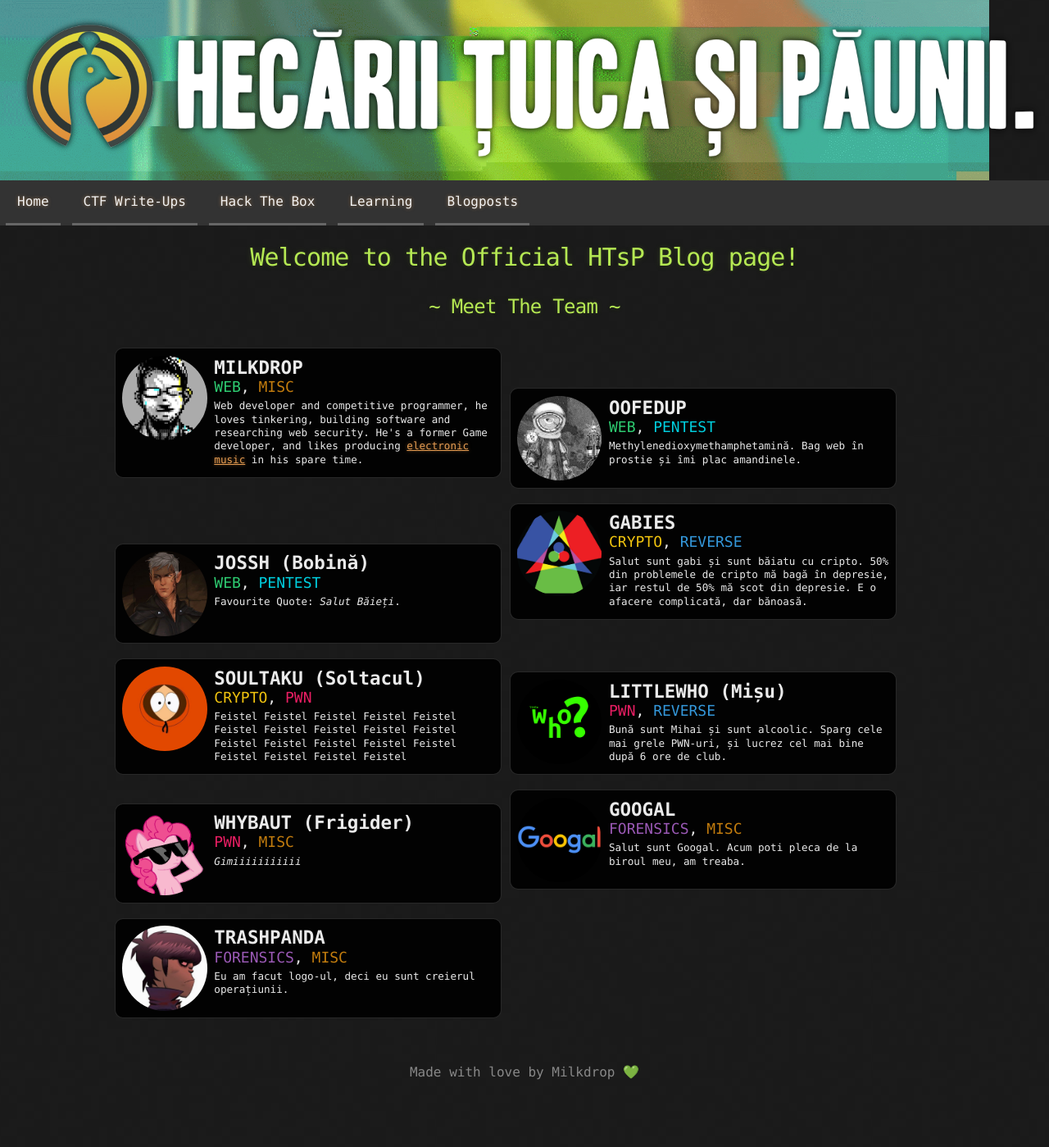
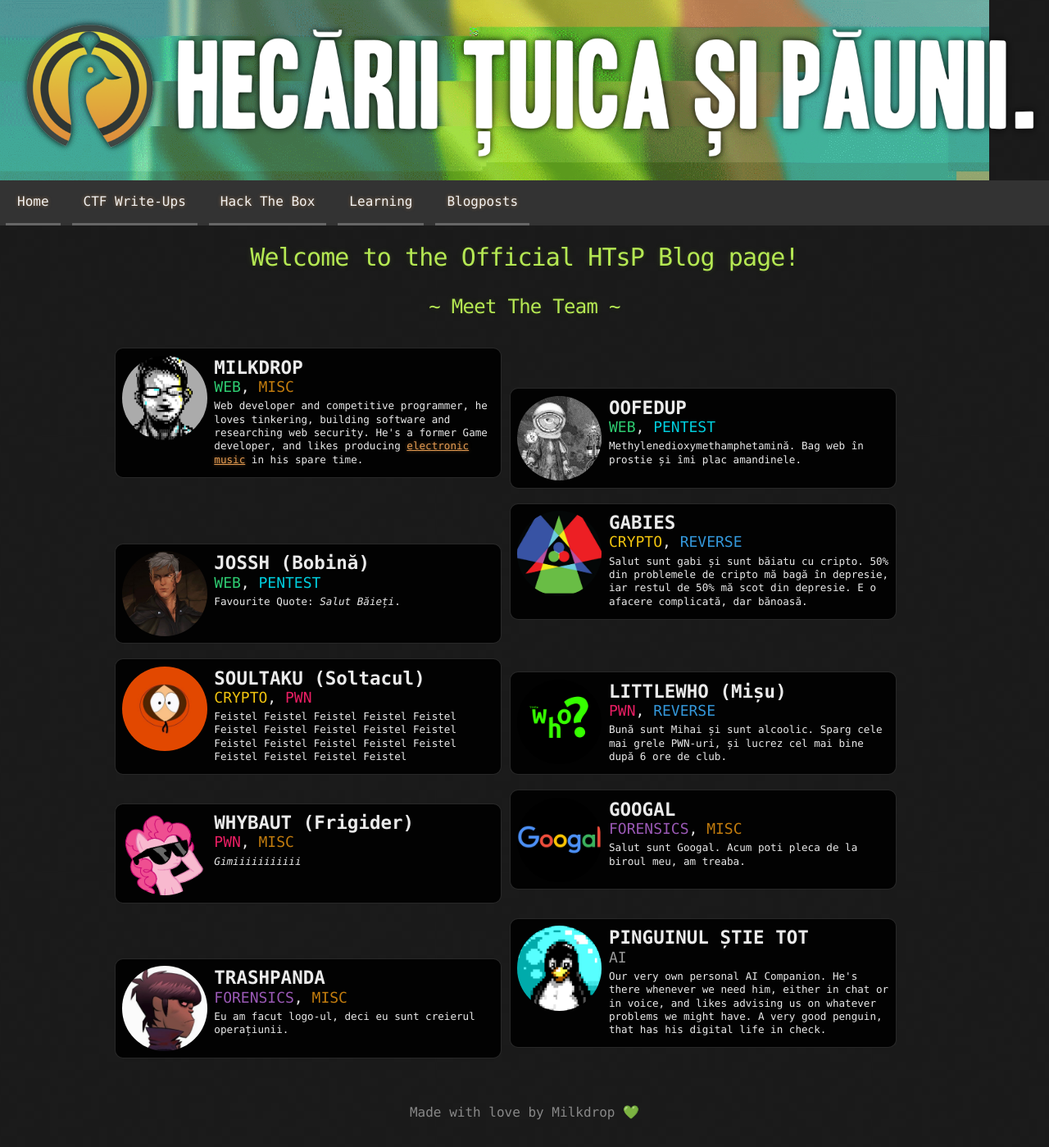
Before and after one commit to HecariiTuicaSiPaunii/Blog, a Jekyll site: the page built from index.html, in a window 1280 px wide. Shown: the whole page at 82% size. Built offline with Jekyll 4.4.1, drawn with Linux system fonts in a browser that asks for light colours; before the commit the page ends 1350 px from its top, so only the background shows below that.

Commit message:
Update index.html

```diff
--- a/index.html
+++ b/index.html
@@ -132,4 +132,16 @@ layout: default
 			Eu am facut logo-ul, deci eu sunt creierul operațiunii.
 		</p>
 	</div>
+	<div class="card">
+		<img class="large-avatar" src="/assets/images/profiles/pingu.png">
+		<div style="margin-top:1.8%; margin-left:25.6%">
+			<b style="font-size:2.5vmin; margin-top:1%">PINGUINUL ȘTIE TOT</b>
+			<div style="display:flex; font-size:2vmin; margin-top:-6%">
+				<p style="color:#999">AI</p>
+			</div>
+		</div>
+		<p style="margin-left: 25.6%; margin-right: 1.8%; margin-top:-3%; font-size:1.4vmin">
+			Our very own personal AI Companion. He's there whenever we need him, either in chat or in voice, and likes advising us on whatever problems we might have. A very good penguin, that has his digital life in check.
+		</p>
+	</div>
 </div>
```
